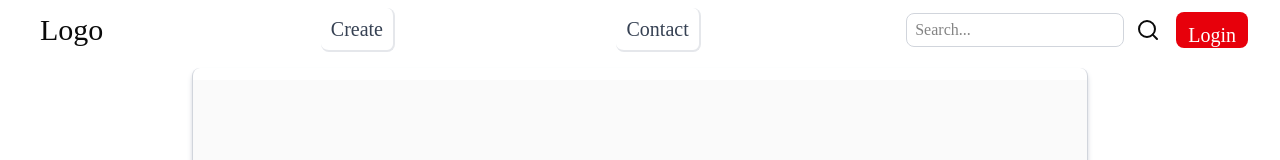
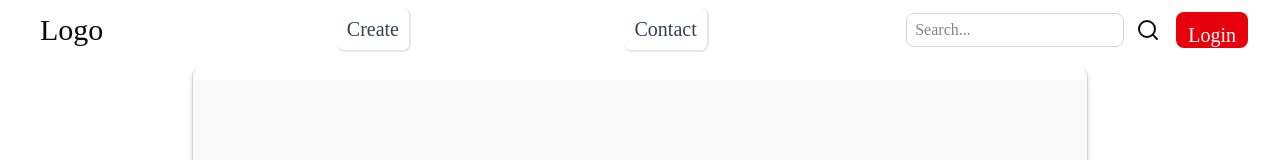
Before and after one commit to PREPMND/BlogMait, a Next.js app: page / in a window 1280 px wide. Shown: the top 160 px of the page. Built offline with nearby package versions, Linux system fonts and the light colour scheme.

Commit message:
Aug 5, 2026, 3:42 PM

```diff
--- a/components/layout/header.tsx
+++ b/components/layout/header.tsx
@@ -14,7 +14,7 @@ export default function Header() {
 
     return (
         <div className="w-full sticky top-2  md:w-[95%] mx-auto h-18 flex justify-center items-center">
-            <div className="flex items-center h-full w-full" >
+            <div className="flex items-center h-full gap-6 w-full" >
                 <Link className="text-3xl hover:underline h font-medium  ml-2 md:mr-3" href="/">Logo</Link>
                 <nav className="flex justify-evenly items-center gap-4 w-full text-gray-700">
                     {
```
